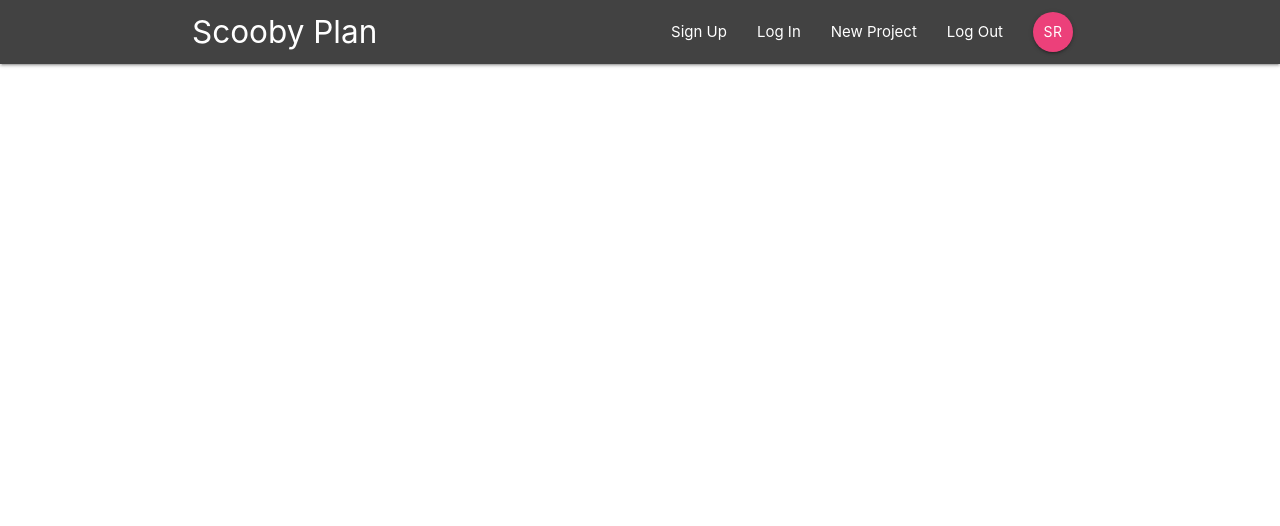
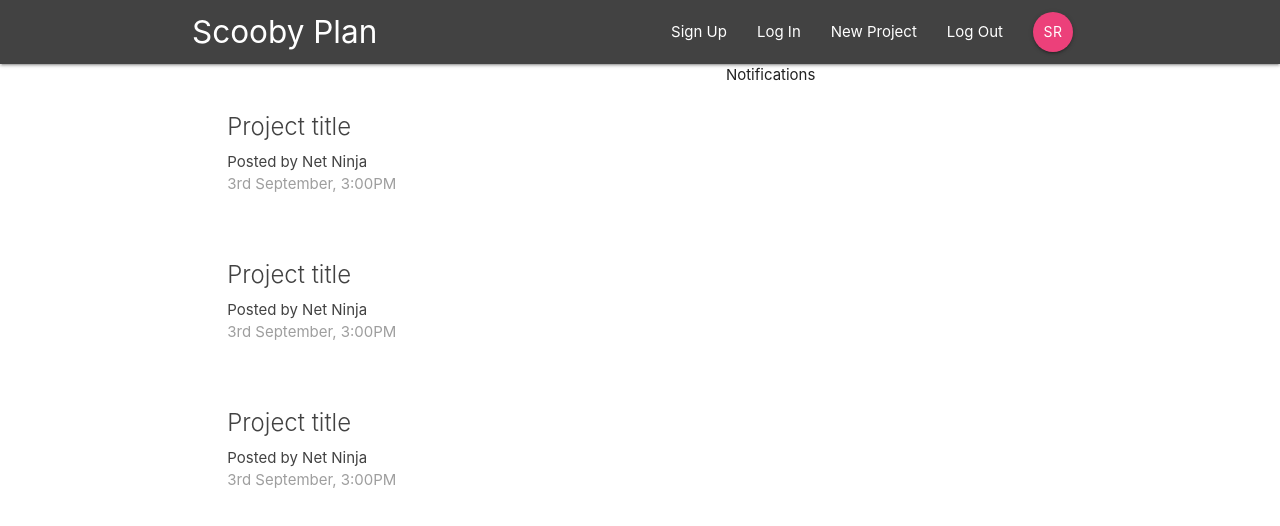
Before and after one commit to Sumeetrana/Scooby-Plan, a React (Create React App) app: page / in a window 1280 px wide. Shown: the top 526 px of the page. Built offline with nearby package versions, Linux system fonts and the light colour scheme.

Commit message:
Added Dashboard component

```diff
--- a/src/App.js
+++ b/src/App.js
@@ -1,13 +1,17 @@
 import React from 'react';
-import { BrowserRouter } from 'react-router-dom';
+import { BrowserRouter, Switch, Route } from 'react-router-dom';
 
 import NavBar from './components/layout/Navbar';
+import Dashboard from './components/dashboard/Dashboard'
 
 function App() {
   return (
     <BrowserRouter>
       <div className="App">
         <NavBar />
+        <Switch>
+          <Route path="/" component={Dashboard} />
+        </Switch>
       </div>
     </BrowserRouter>
   );
--- a/src/components/dashboard/Dashboard.js
+++ b/src/components/dashboard/Dashboard.js
@@ -0,0 +1,24 @@
+import React from 'react';
+
+import Notifications from './Notifications'
+import ProjectList from '../projects/ListProject'
+
+class DashBoard extends React.Component {
+    render() {
+        return (
+            <div className="dashboard container">
+                <div className="row">
+                    <div className="col s12 m6">
+                        <ProjectList />
+                    </div>
+                    <div className="col s12 m5 offset-m1">
+                        <Notifications />
+                    </div>
+                </div>
+
+            </div>
+        )
+    }
+}
+
+export default DashBoard;
--- a/src/components/dashboard/Notifications.js
+++ b/src/components/dashboard/Notifications.js
@@ -0,0 +1,9 @@
+import React from 'react'
+
+const Notifications = () => {
+    return (
+        <div>Notifications</div>
+    )
+}
+
+export default Notifications;
--- a/src/components/projects/ListProject.js
+++ b/src/components/projects/ListProject.js
@@ -0,0 +1,34 @@
+import React from 'react'
+
+const ListProject = () => {
+    return (
+        <div className="project-list section">
+            <div className="card z-depth-0 project-summary">
+                <div className="card-content grey-text text-darken-3">
+                    <span className="card-title">Project title</span>
+                    <p>Posted by Net Ninja</p>
+                    <p className="grey-text">3rd September, 3:00PM</p>
+                </div>
+
+            </div>
+            <div className="card z-depth-0 project-summary">
+                <div className="card-content grey-text text-darken-3">
+                    <span className="card-title">Project title</span>
+                    <p>Posted by Net Ninja</p>
+                    <p className="grey-text">3rd September, 3:00PM</p>
+                </div>
+
+            </div>
+            <div className="card z-depth-0 project-summary">
+                <div className="card-content grey-text text-darken-3">
+                    <span className="card-title">Project title</span>
+                    <p>Posted by Net Ninja</p>
+                    <p className="grey-text">3rd September, 3:00PM</p>
+                </div>
+
+            </div>
+        </div>
+    )
+}
+
+export default ListProject
```
